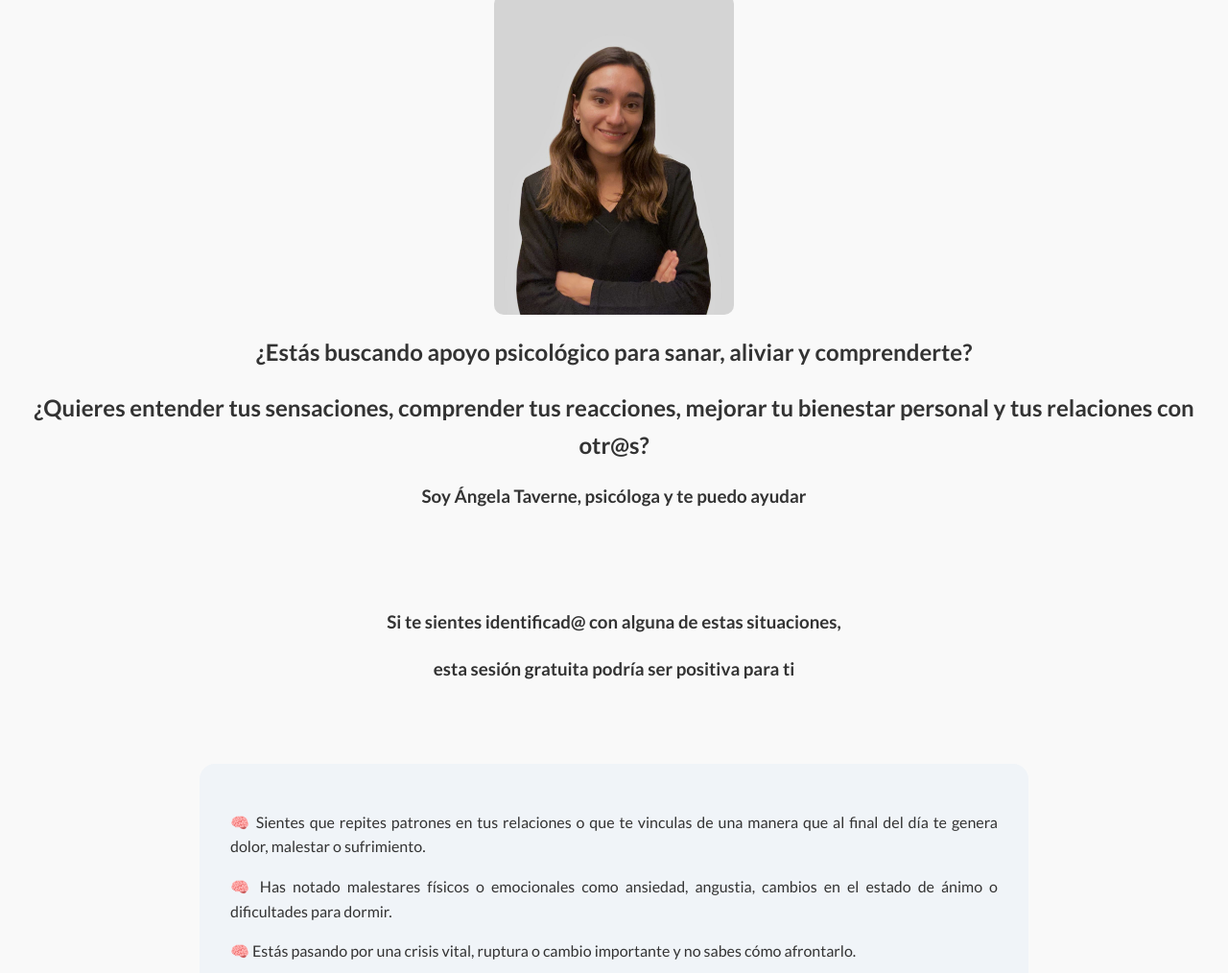
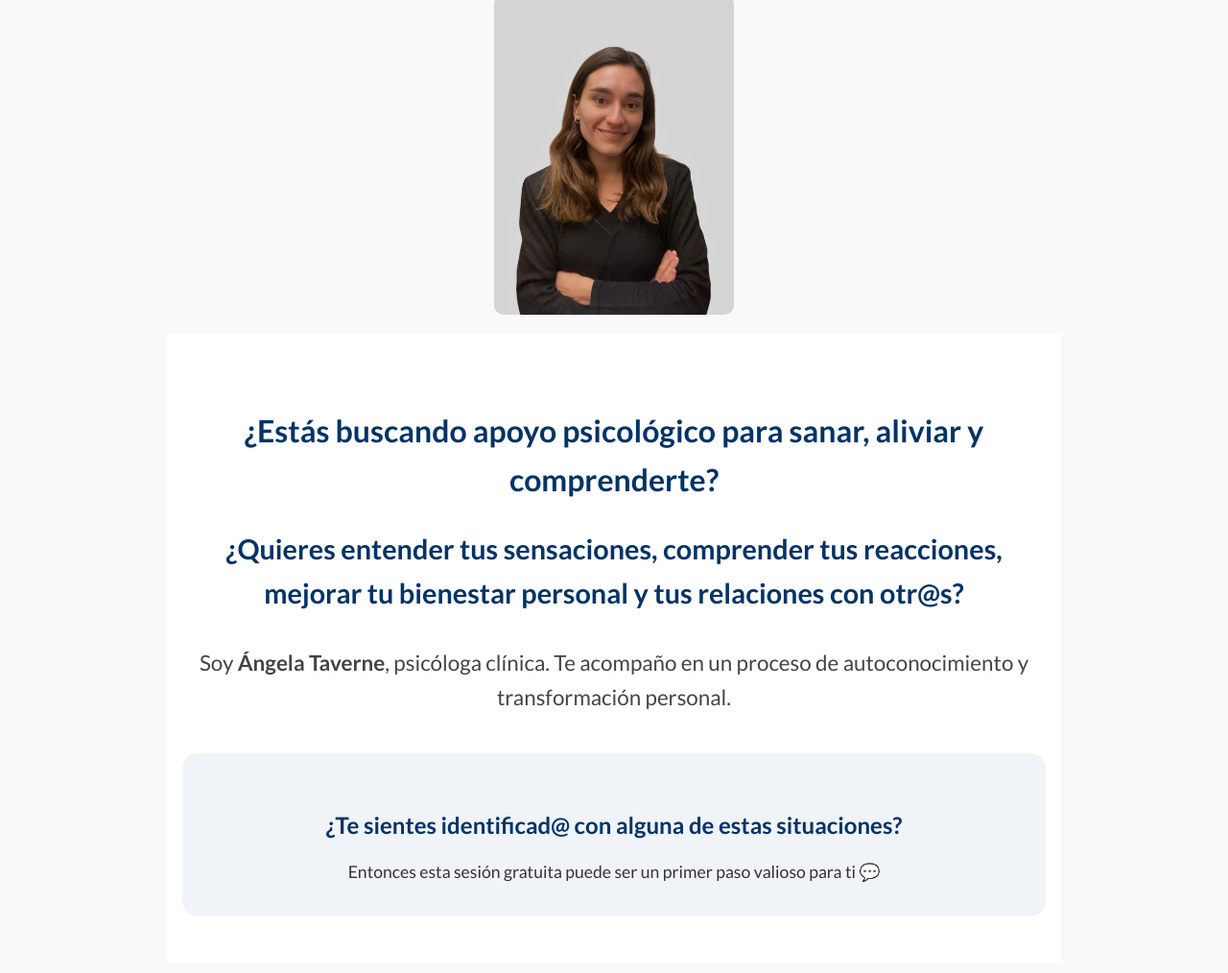
Before and after one commit to psangelataverne/angela-taverne-landing, a plain HTML site: page index.html in a window 1280 px wide. Shown: the part 446-1460 px from the top of the page at 96% size. Drawn offline with Linux system fonts and the light colour scheme.

Commit message:
Update index.html

```diff
--- a/index.html
+++ b/index.html
@@ -103,15 +103,27 @@
 
   <section class="intro">
     <img src="angela.jpg" alt="Foto de Ángela Taverne">
-    <h2>¿Estás buscando apoyo psicológico para sanar, aliviar y comprenderte?</h2>
-    <h2>¿Quieres entender tus sensaciones, comprender tus reacciones, mejorar tu bienestar personal y tus relaciones con otr@s?</h2>
-    <h3>Soy Ángela Taverne, psicóloga y te puedo ayudar</h3>
-  </section>
+    <section style="background-color: #ffffff; padding: 3rem 1rem; text-align: center; max-width: 900px; margin: auto;">
+  <h2 style="font-size: 2rem; color: #003366; margin-bottom: 1rem;">
+    ¿Estás buscando apoyo psicológico para sanar, aliviar y comprenderte?
+  </h2>
+  <h2 style="font-size: 1.8rem; color: #003366; margin-bottom: 2rem;">
+    ¿Quieres entender tus sensaciones, comprender tus reacciones, mejorar tu bienestar personal y tus relaciones con otr@s?
+  </h2>
+  <h3 style="font-size: 1.4rem; color: #444; font-weight: normal; margin-bottom: 2.5rem;">
+    Soy <strong>Ángela Taverne</strong>, psicóloga clínica. Te acompaño en un proceso de autoconocimiento y transformación personal.
+  </h3>
 
-  <section class="intro">
-    <h3>Si te sientes identificad@ con alguna de estas situaciones,</h3>
-    <h3>esta sesión gratuita podría ser positiva para ti</h3>
-  </section>
+  <div style="background-color: #f0f4f8; padding: 2rem; border-radius: 1rem;">
+    <h3 style="font-size: 1.5rem; color: #003366; margin-bottom: 1rem;">
+      ¿Te sientes identificad@ con alguna de estas situaciones?
+    </h3>
+    <p style="font-size: 1.1rem; color: #333; margin: 0;">
+      Entonces esta sesión gratuita puede ser un primer paso valioso para ti 💬
+    </p>
+  </div>
+</section>
+
 
   <section class="lista">
     <p>🧠 Sientes que repites patrones en tus relaciones o que te vinculas de una manera que al final del día te genera dolor, malestar o sufrimiento.</p>
```
